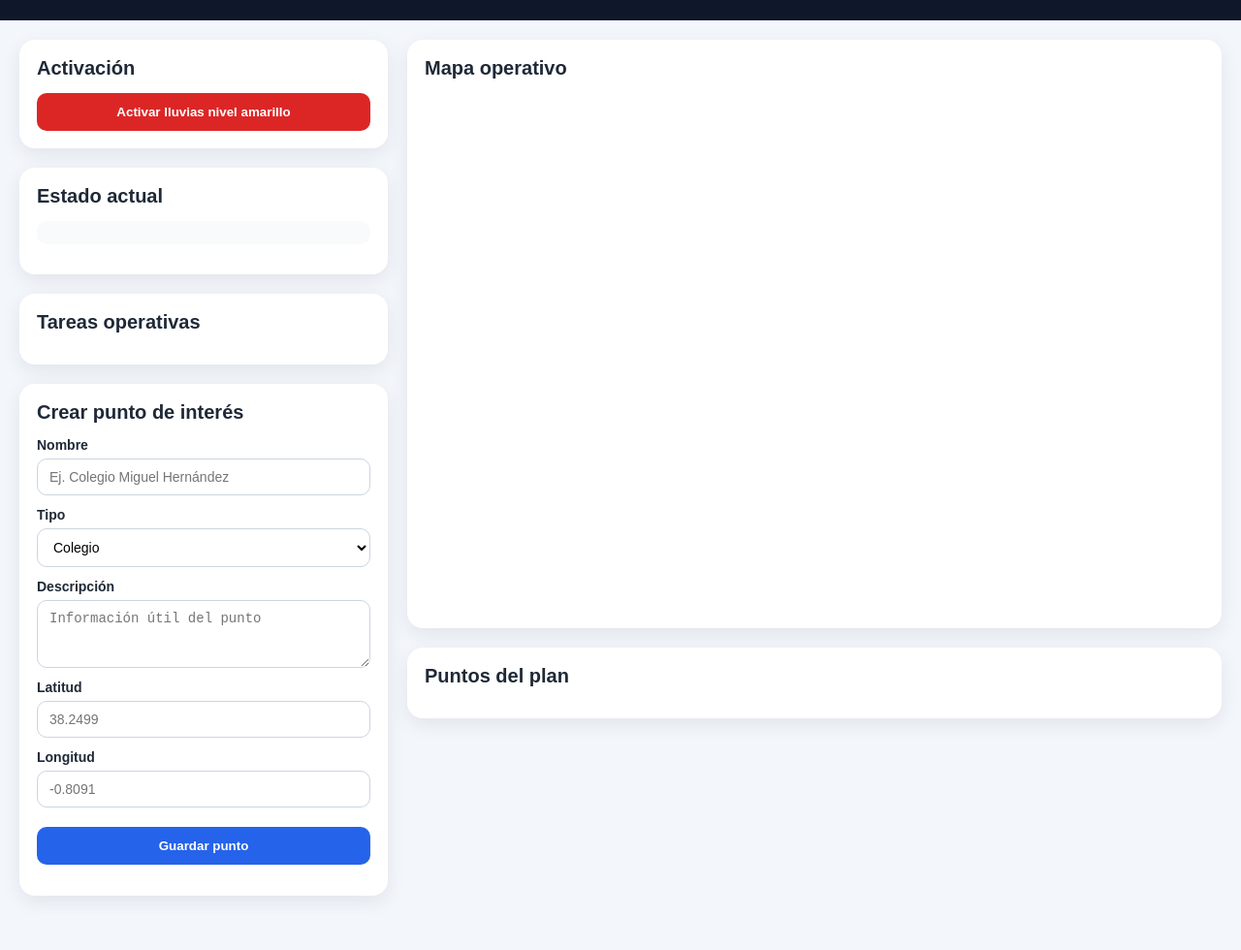
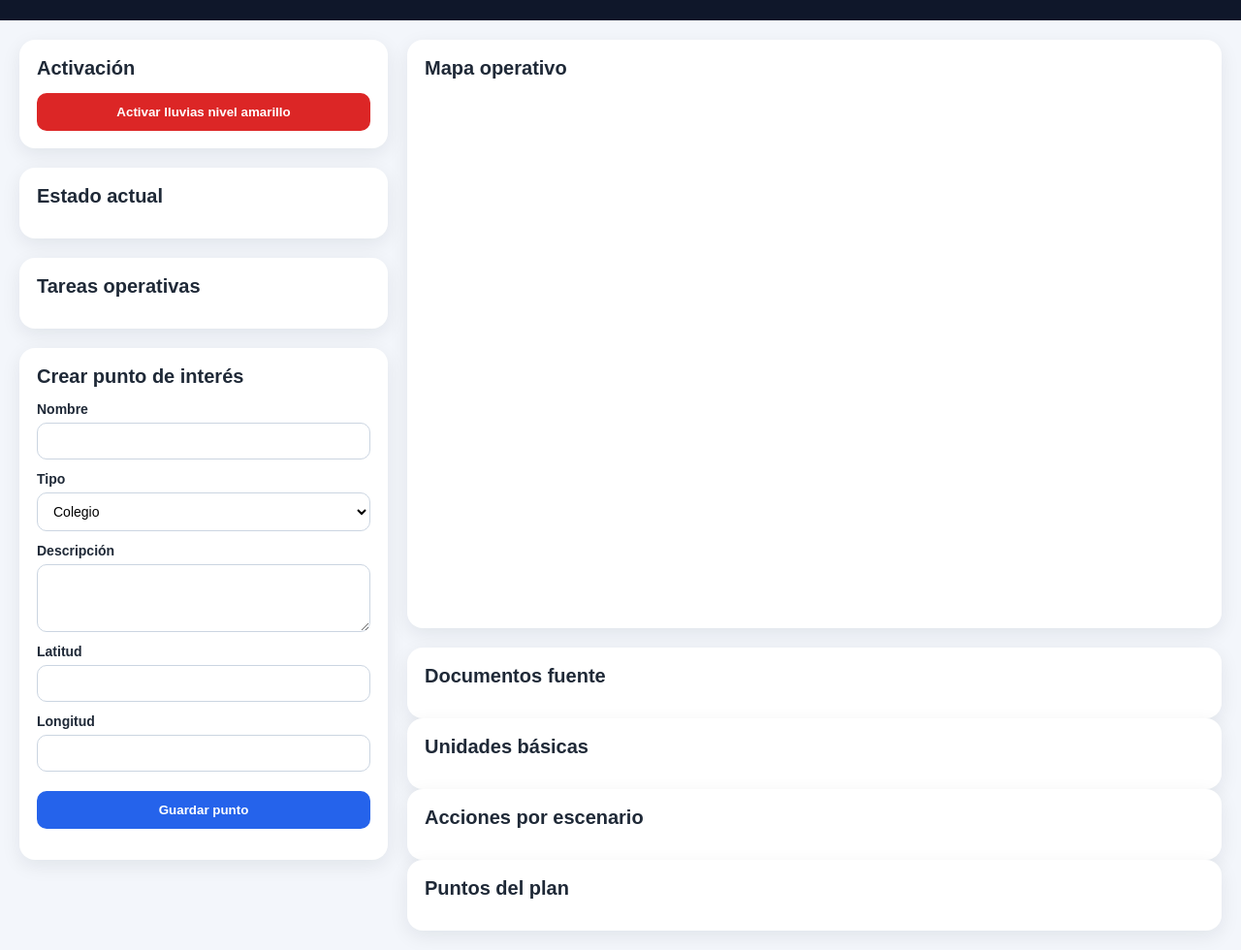
Before and after one commit to ASEEM2078/emergencias-app, a website: page public/index.html in a window 1280 px wide. Shown: the part 83-1063 px from the top of the page at 97% size. Before the commit the page ends 1027 px from the top, so only its background shows below. Drawn offline with nearby package versions, Linux system fonts and the light colour scheme; no server answers.

Commit message:
Update index.html

```diff
--- a/public/index.html
+++ b/public/index.html
@@ -25,7 +25,7 @@
 
       <div class="card">
         <h2>Estado actual</h2>
-        <pre id="estado"></pre>
+        <div id="estadoVisual" class="estado-visual"></div>
       </div>
 
       <div class="card">
@@ -38,7 +38,7 @@
         <form id="formPunto" class="form-grid">
           <label>
             Nombre
-            <input type="text" id="puntoNombre" placeholder="Ej. Colegio Miguel Hernández" required>
+            <input type="text" id="puntoNombre" required>
           </label>
 
           <label>
@@ -55,17 +55,17 @@
 
           <label>
             Descripción
-            <textarea id="puntoDescripcion" rows="3" placeholder="Información útil del punto"></textarea>
+            <textarea id="puntoDescripcion" rows="3"></textarea>
           </label>
 
           <label>
             Latitud
-            <input type="number" step="any" id="puntoLat" placeholder="38.2499" required>
+            <input type="number" step="any" id="puntoLat" required>
           </label>
 
           <label>
             Longitud
-            <input type="number" step="any" id="puntoLng" placeholder="-0.8091" required>
+            <input type="number" step="any" id="puntoLng" required>
           </label>
 
           <button type="submit" class="btn-secundario">Guardar punto</button>
@@ -80,9 +80,26 @@
         <div id="map"></div>
       </div>
 
-      <div class="card">
-        <h2>Puntos del plan</h2>
-        <div id="listaPuntos"></div>
+      <div class="grid-doble">
+        <div class="card">
+          <h2>Documentos fuente</h2>
+          <div id="listaDocumentos"></div>
+        </div>
+
+        <div class="card">
+          <h2>Unidades básicas</h2>
+          <div id="listaUnidades"></div>
+        </div>
+
+        <div class="card">
+          <h2>Acciones por escenario</h2>
+          <div id="listaAcciones"></div>
+        </div>
+
+        <div class="card">
+          <h2>Puntos del plan</h2>
+          <div id="listaPuntos"></div>
+        </div>
       </div>
     </section>
   </main>
```
